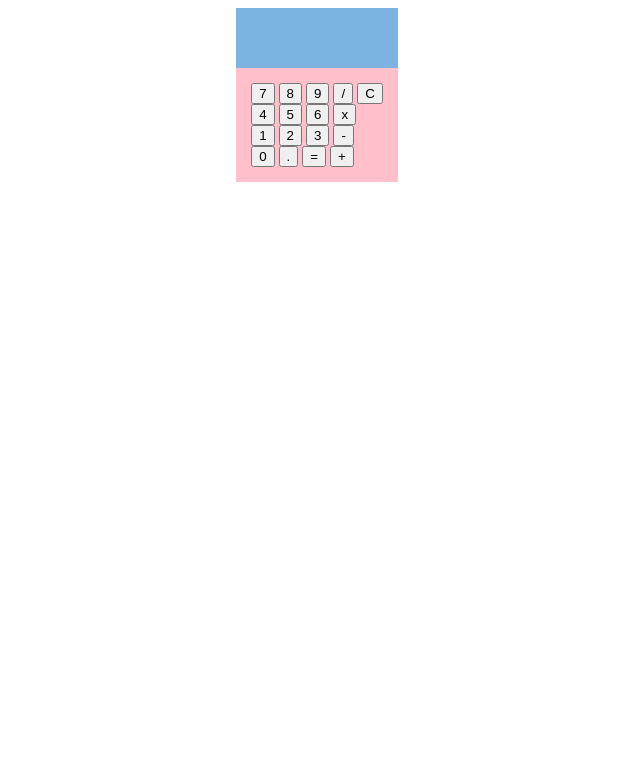
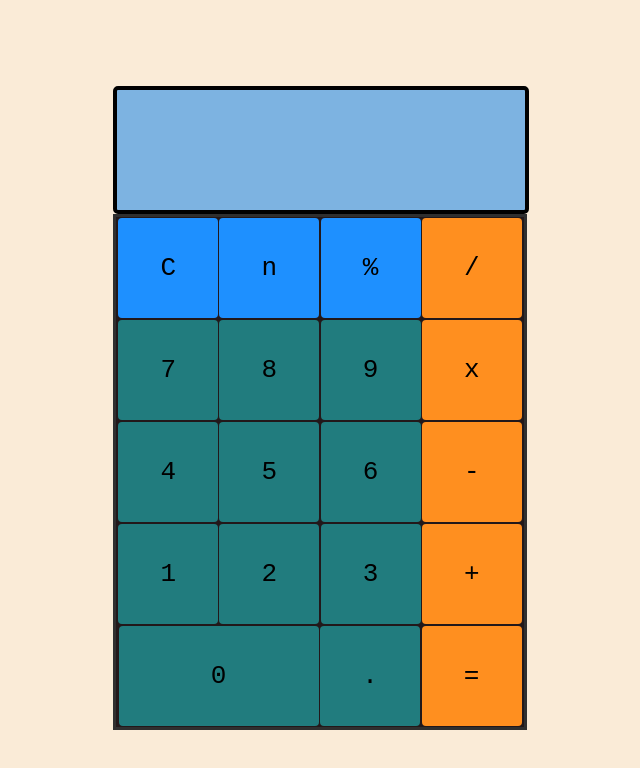
Before and after one commit to Marselllniiboyy/Calculator, a plain HTML site: page index.html in a window 1280 px wide. Shown: the whole page, without its empty margins (323-963 px from the left). Drawn offline with Linux system fonts and the light colour scheme.

Commit message:
done: Tampilan,logik aritmatika

```diff
--- a/index.html
+++ b/index.html
@@ -11,29 +11,33 @@
       <div id="display"></div>
       <div id="number">
         <div>
+          <button id="c" value="c" class="btn-blue">C</button>
+          <button class="btn-blue">n</button>
+          <button class="btn-blue">%</button>
+          <button id="/" value="/">/</button>
+        </div>
+        <div>
           <button id="7" value="7">7</button>
           <button id="8" value="8">8</button>
           <button id="9" value="9">9</button>
-          <button id="/" value="/">/</button>
-          <button id="c" value="c">C</button>
+          <button id="x" value="x">x</button>
         </div>
         <div>
           <button id="4" value="4">4</button>
           <button id="5" value="5">5</button>
           <button id="6" value="6">6</button>
-          <button id="x" value="x">x</button>
+          <button id="-" value="-">-</button>
         </div>
         <div>
           <button id="1" value="1">1</button>
           <button id="2" value="2">2</button>
           <button id="3" value="3">3</button>
-          <button id="-" value="-">-</button>
+          <button id="+" value="+">+</button>
         </div>
         <div>
-          <button id="0" value="0">0</button>
+          <button id="zero" value="0">0</button>
           <button id="." value=".">.</button>
           <button id="=" value="=">=</button>
-          <button id="+" value="+">+</button>
         </div>
       </div>
     </main>
--- a/script.js
+++ b/script.js
@@ -18,30 +18,51 @@ function calculate(a, operator, b) {
   }
 }
 
+//logik perkalian dulu
+// index untuk (x,/)
+
 btns.forEach((btn) => {
   btn.addEventListener("click", () => {
     const value = btn.value;
     if (value === "=") {
       let operators = expression.match(/[\+\-x\/]/g);
-      let numbers = expression.split(/[\+\-x\/]/);
+      let numbers = expression.split(/[\+\-x\/]/).map(Number);
 
-      console.log(operators);
-      console.log(numbers);
-      let result = parseFloat(numbers[0]);
+      console.log("Operator", operators);
+      console.log("Numbers", numbers);
+
       for (let i = 0; i < operators.length; i++) {
-        let b = parseFloat(numbers[i + 1]);
-        result = calculate(result, operators[i], b);
+        if (operators[i] === "x" || operators[i] === "/") {
+          let result = calculate(numbers[i], operators[i], numbers[i + 1]);
+          numbers.splice(i, 2, result);
+          operators.splice(i, 1);
+          i--;
+        }
       }
-      console.log(result);
-      display.innerHTML = result;
-      expression = result.toString();
+
+      for (let i = 0; i < operators.length; i++) {
+        let result = calculate(numbers[i], operators[i], numbers[i + 1]);
+        numbers.splice(i, 2, result); //repleace
+        operators.splice(i, 1); //hapus operator
+        i--;
+      }
+
+      let finalResult = numbers[0];
+      display.innerHTML = finalResult;
+      console.log("Hasil Akhir:", finalResult);
+      expression = finalResult.toString();
     } else {
       if (value === "c") {
         display.innerHTML = "";
         expression = "";
       } else {
-        expression += value;
-        display.innerHTML = expression;
+        if (/[+\-x/]/.test(expression.slice(-1)) && /[+\-x/]/.test(value)) {
+          return;
+        } else {
+          expression += value;
+          display.innerHTML = expression;
+          console.log(expression);
+        }
       }
     }
   });
--- a/style.css
+++ b/style.css
@@ -1,4 +1,6 @@
 body {
+  height: 100vh;
+  background-color: antiquewhite;
   display: flex;
   align-items: center;
   justify-content: center;
@@ -10,15 +12,56 @@ main {
 
 #display {
   background-color: rgb(125, 179, 225);
-  height: 60px;
+  min-height: 120px;
   width: 100%;
   display: flex;
   flex-wrap: wrap;
+  border: 4px solid;
+  border-radius: 5px;
+  font-size: x-large;
 }
 
 #number {
-  background-color: pink;
-  padding: 15px;
+  background-color: rgb(34, 24, 26);
   display: flex;
   flex-direction: column;
+  border: 3px solid #2F2F2F;
+  width: 100%;
 }
+
+#number div {
+  display: flex;
+  justify-content: baseline;
+  justify-content: space-evenly;
+  padding: 1px;
+}
+
+
+
+#number button {
+  text-align: center;
+  background-color: #217C7E;
+  border-radius: 4px;
+  border: none;
+  font-size: 2em;
+  font-family: monospace;
+  color: black;
+  width: 100px;
+  height: 100px;
+}
+
+#number .btn-blue {
+  background-color: #1E90FF;
+}
+
+button#zero {
+  flex-basis: 200px;
+}
+
+#number button:last-child {
+  background-color: #FF8F1F;
+}
+
+#number button:hover {
+  opacity: 0.9;
+}
```
